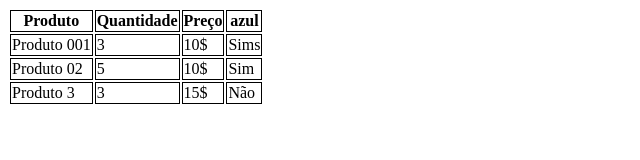
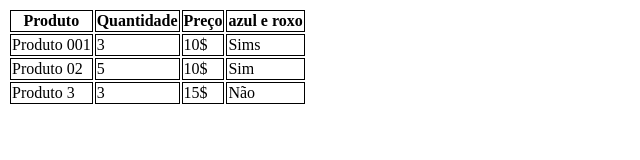
Before and after one commit to Tborgesdev/Aula-tabela, a plain HTML site: page index.html in a window 1280 px wide. Shown: the whole page, without its empty margins (0-640 px from the left). Drawn offline with Linux system fonts and the light colour scheme.

Commit message:
roxo e azul

```diff
--- a/index.html
+++ b/index.html
@@ -17,7 +17,7 @@
     <th>Produto</th>
     <th>Quantidade</th>
     <th>Preço</th>
-    <th>azul </th>
+    <th>azul e roxo </th>
  </tr>
 
  <thead>
```
